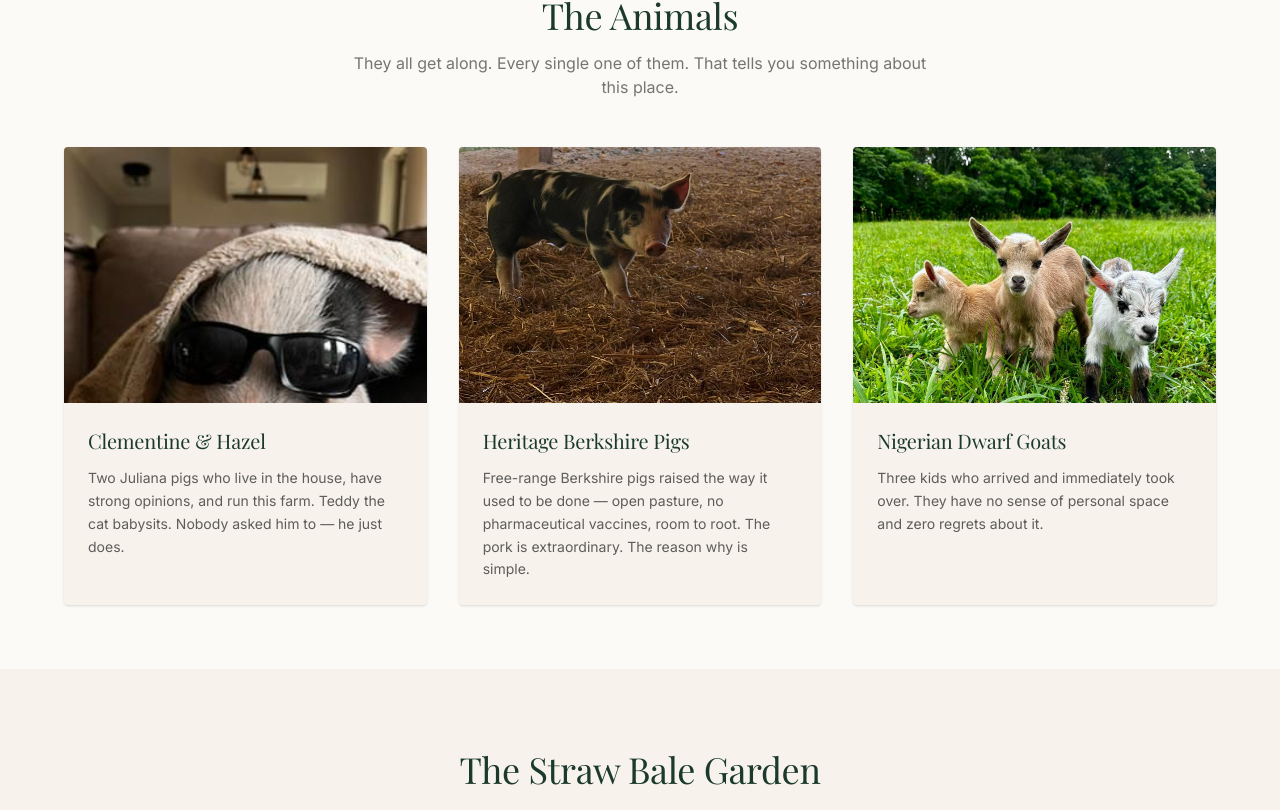
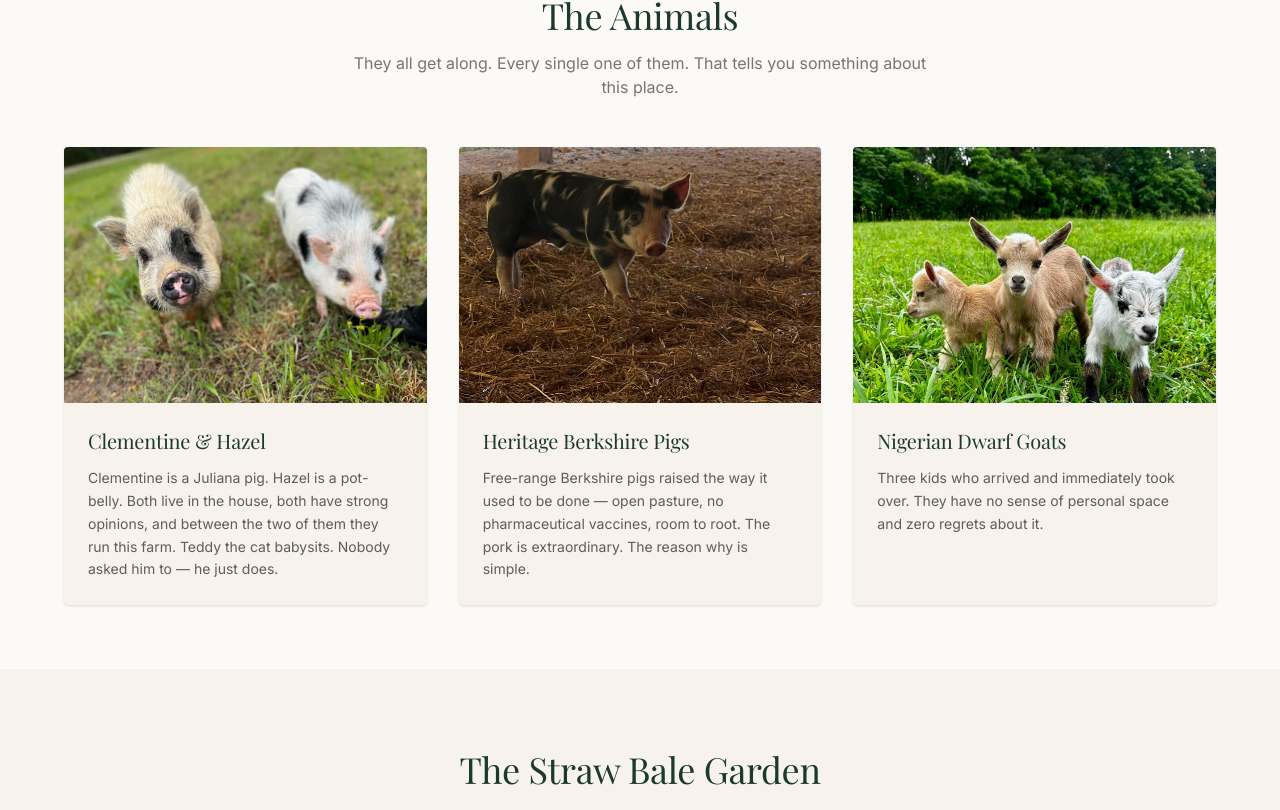
Before and after one commit to forevermore3333/forevermorefarm-website, a Next.js app: page / in a window 1280 px wide. Shown: the part 1467-2277 px from the top of the page. Built offline with nearby package versions, Linux system fonts and the light colour scheme; a web font is replaced by a local one.

Commit message:
Clementine+Hazel card: use both-facing photo, correct breed descriptions

```diff
--- a/src/app/page.tsx
+++ b/src/app/page.tsx
@@ -60,15 +60,15 @@ export default function Home() {
             <div className="bg-farm-cream rounded-sm overflow-hidden shadow-sm">
               <div className="relative h-64">
                 <Image
-                  src="/images/house-animals/clementine-sunglasses-blanket.jpg"
-                  alt="Clementine the Juliana pig wearing sunglasses"
+                  src="/images/house-animals/juliana-pasture-5-both-facing.jpg"
+                  alt="Clementine and Hazel — both pigs facing the camera in the pasture"
                   fill
-                  className="object-cover object-top"
+                  className="object-cover"
                 />
               </div>
               <div className="p-6">
                 <h3 className="font-serif text-xl text-farm-green mb-3">Clementine &amp; Hazel</h3>
-                <p className="text-farm-charcoal/70 leading-relaxed text-sm">Two Juliana pigs who live in the house, have strong opinions, and run this farm. Teddy the cat babysits. Nobody asked him to — he just does.</p>
+                <p className="text-farm-charcoal/70 leading-relaxed text-sm">Clementine is a Juliana pig. Hazel is a pot-belly. Both live in the house, both have strong opinions, and between the two of them they run this farm. Teddy the cat babysits. Nobody asked him to — he just does.</p>
               </div>
             </div>
             {/* Heritage Pigs */}
```
